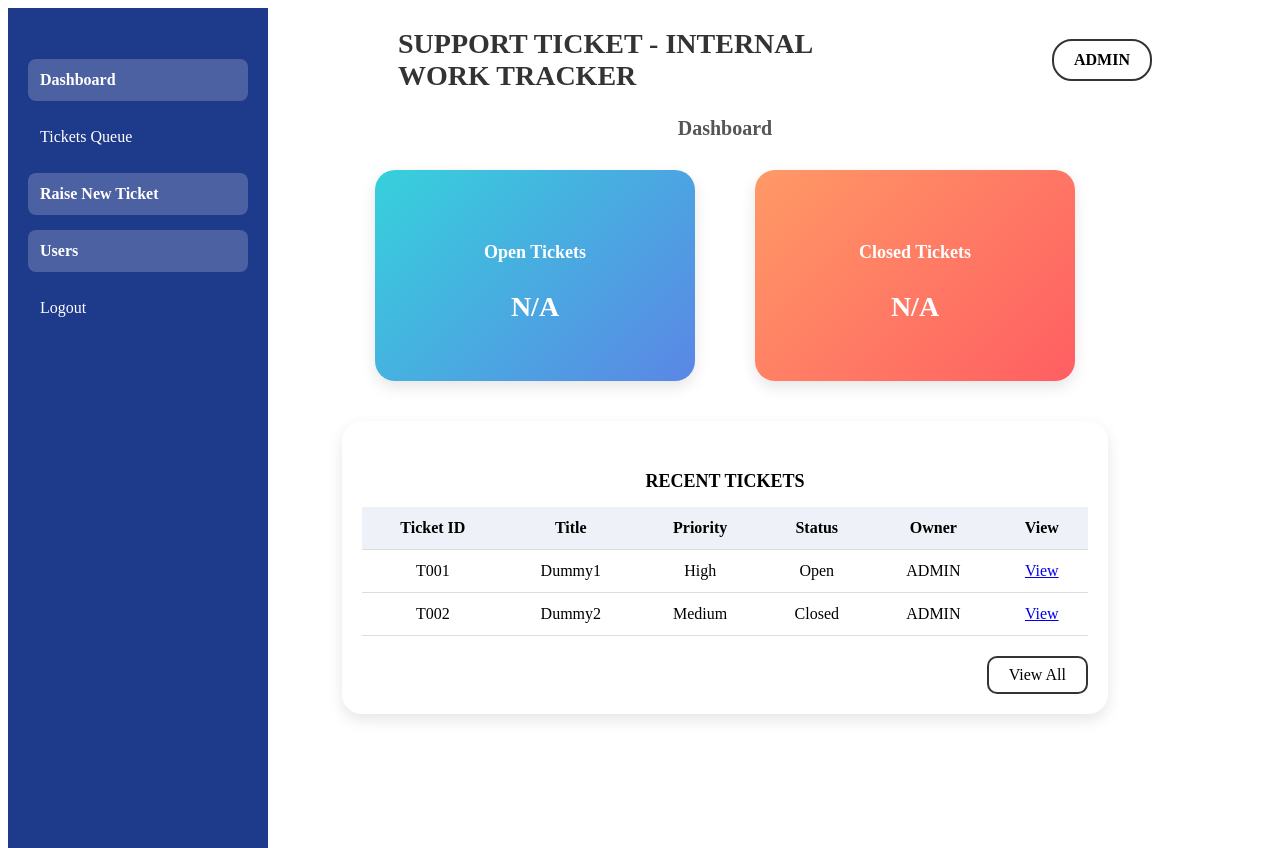
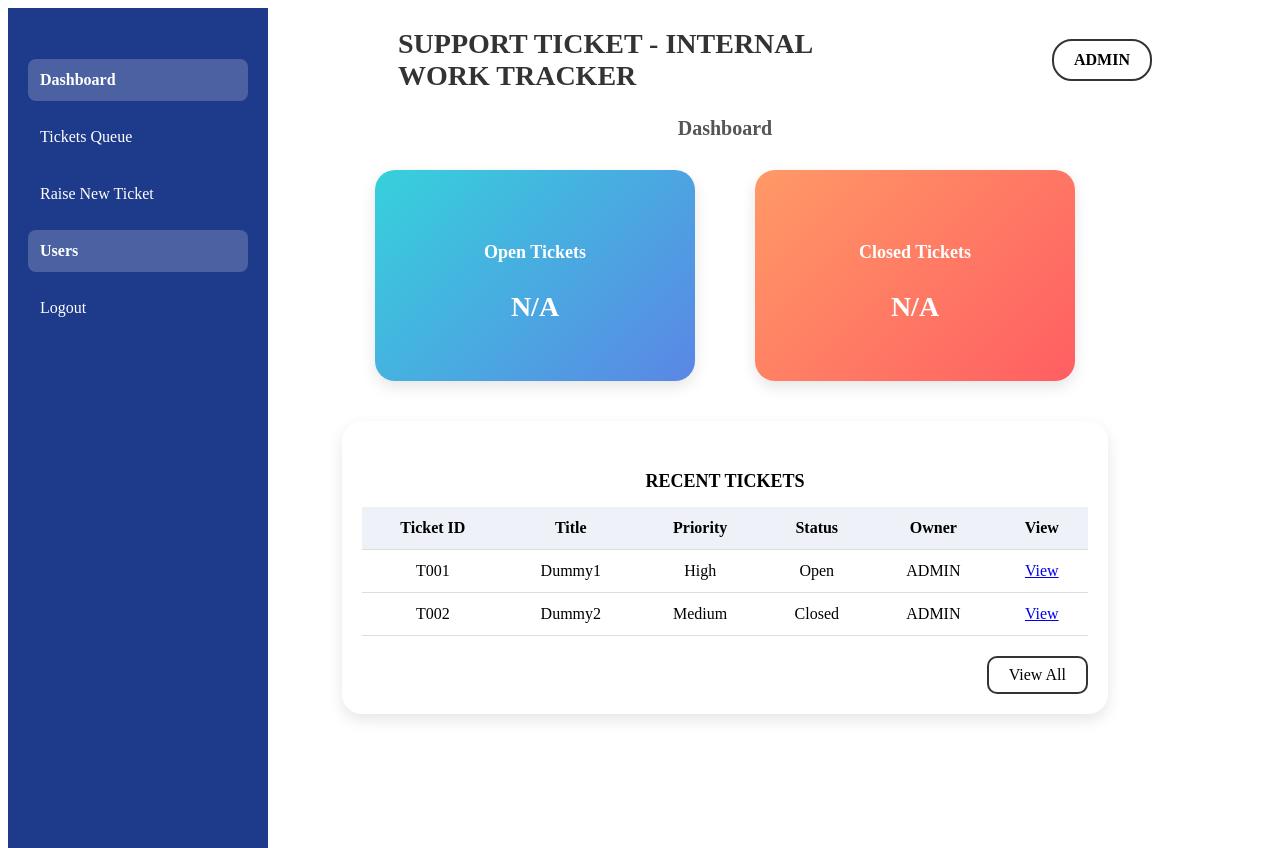
Before and after one commit to SIS-EBhogapurapu/Support-Ticket-and-Escalation-Board, an Angular app: page /admin in a window 1280 px wide. Built offline with nearby package versions, Linux system fonts and the light colour scheme.

Commit message:
duplicate admin side bar was commited by sushmi - it is deleted

```diff
--- a/src/app/admin-sidebar/admin-sidebar.html
+++ b/src/app/admin-sidebar/admin-sidebar.html
@@ -9,7 +9,7 @@
       Tickets Queue
     </li>
 
-    <li class="menu-item" routerLink="" routerLinkActive="active">
+    <li class="menu-item" routerLink="/admin-newt" routerLinkActive="active">
       Raise New Ticket
     </li>
 
--- a/src/app/adminsidebar/adminsidebar.css
+++ /dev/null
@@ -1,41 +0,0 @@
-/* Sidebar */
-.sidebar {
-  background-color: #0b2a6f;
-  color: white;
-  width: 240px;
-  height: 100vh;
-  position: fixed;
-  padding-top: 20px;
-}
-
-/* Sidebar list */
-.sidebar ul {
-  list-style: none;
-  padding: 0;
-  margin: 0;
-}
-
-/* Sidebar items */
-.sidebar li,
-.sidebar a {
-  display: block;
-  text-align: left;       /* ✅ aligns all text to left */
-  padding: 15px 25px;
-  cursor: pointer;
-  font-size: 18px;
-  font-weight: 600;
-  color: white;
-  text-decoration: none;
-}
-
-/* Hover effect */
-.sidebar li:hover,
-.sidebar a:hover {
-  background-color: #1a3b8e;
-}
-
-/* Active route highlight */
-.active {
-  background-color: #1a3b8e;
-  color: #fff;
-}
```
Also changed, not shown: src/app/adminsidebar/adminsidebar.html (deleted, +0 -9 lines), src/app/adminsidebar/adminsidebar.ts (deleted, +0 -11 lines), 1 other file (tests, documents, lock files or other folders).
